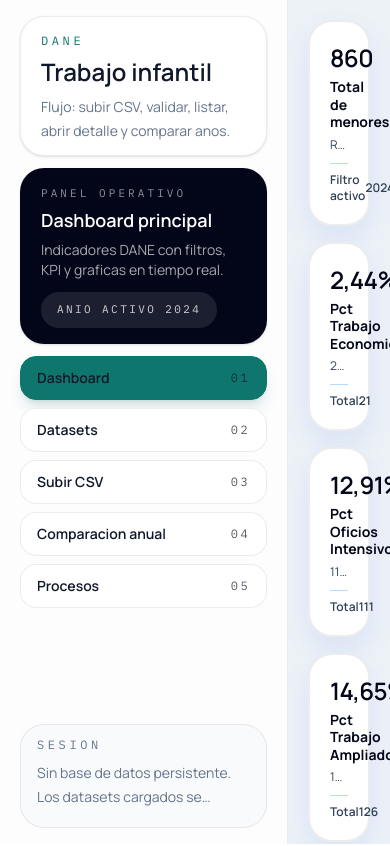
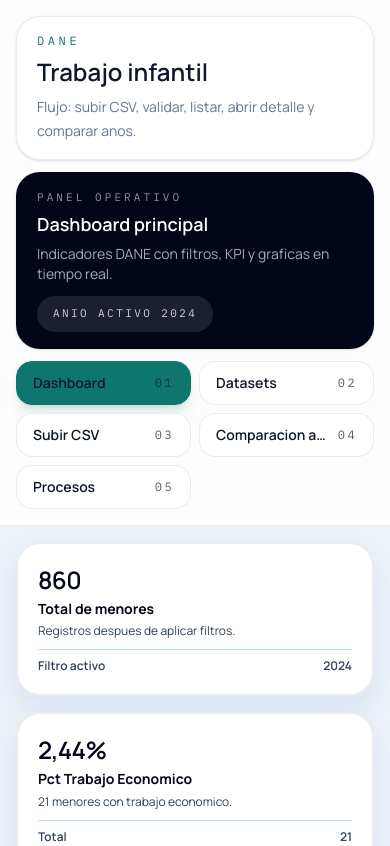
Before and after one commit to AlcaldiaPasto/Dane_Datos_Trabajo_Infantil, a Next.js app in the folder app-trabajo-infantil/: page / in a window 390 px wide. Shown: the top 846 px of the page. Built offline with nearby package versions, Linux system fonts and the light colour scheme.

Commit message:
Adaptar dashboard a pantallas responsivas

```diff
--- a/app-trabajo-infantil/src/components/dashboard/dashboard-client.js
+++ b/app-trabajo-infantil/src/components/dashboard/dashboard-client.js
@@ -15,7 +15,7 @@
 
 function KpiGrid({ kpis }) {
   return (
-    <section className="grid min-w-0 gap-4 md:grid-cols-2 2xl:grid-cols-4">
+    <section className="grid min-w-0 gap-4 sm:grid-cols-2 xl:grid-cols-4">
       {kpis.map((kpi, index) => (
         <KpiCard key={kpi.label} index={index} compact {...kpi} />
       ))}
@@ -34,7 +34,7 @@
   children,
 }) {
   return (
-    <section className="mt-4 grid min-w-0 items-start gap-5 xl:grid-cols-[minmax(340px,0.78fr)_minmax(0,1.22fr)]">
+    <section className="mt-4 grid min-w-0 items-start gap-5 xl:grid-cols-[minmax(320px,0.78fr)_minmax(0,1.22fr)] 2xl:grid-cols-[minmax(360px,0.72fr)_minmax(0,1.28fr)]">
       <FilterPanel
         filters={filters}
         options={filterOptions}
@@ -73,7 +73,7 @@
 function DetailDashboardView({ snapshot }) {
   return (
     <>
-      <div className="grid min-w-0 items-stretch gap-6 2xl:grid-cols-2">
+      <div className="grid min-w-0 items-stretch gap-5 xl:grid-cols-2">
         <LineChart
           title="Distribucion por edad"
           subtitle="Cantidad de menores por edad dentro del filtro activo."
--- a/app-trabajo-infantil/src/components/dashboard/kpi-card.js
+++ b/app-trabajo-infantil/src/components/dashboard/kpi-card.js
@@ -17,7 +17,7 @@
     >
       <div className="flex h-full flex-col justify-between">
         <div>
-          <p className={`${compact ? "text-2xl" : "text-3xl"} font-semibold tracking-tight`}>{value}</p>
+          <p className={`${compact ? "text-2xl xl:text-[1.65rem]" : "text-3xl"} font-semibold tracking-tight`}>{value}</p>
           <h3 className={`${compact ? "mt-1 text-sm" : "mt-2 text-base"} font-bold leading-tight`}>{label}</h3>
           <p className={`${compact ? "mt-1 line-clamp-1" : "mt-2"} text-xs leading-5 text-slate-700`}>{note}</p>
         </div>
--- a/app-trabajo-infantil/src/components/layout/app-shell.js
+++ b/app-trabajo-infantil/src/components/layout/app-shell.js
@@ -13,11 +13,11 @@
     description,
   };
   const shellClass = fixedViewport
-    ? "flex h-dvh overflow-hidden bg-background text-foreground"
-    : "flex min-h-screen overflow-x-hidden bg-background text-foreground";
+    ? "flex min-h-dvh flex-col overflow-x-hidden bg-background text-foreground lg:h-dvh lg:flex-row lg:overflow-hidden"
+    : "flex min-h-dvh flex-col overflow-x-hidden bg-background text-foreground lg:flex-row";
   const contentClass = fixedViewport
-    ? "flex h-dvh min-w-0 flex-1 flex-col overflow-y-auto overflow-x-hidden px-5 py-5 xl:px-6"
-    : "flex min-h-screen min-w-0 flex-1 flex-col px-5 py-5 xl:px-6";
+    ? "flex min-h-0 min-w-0 flex-1 flex-col overflow-x-hidden px-4 py-4 sm:px-5 lg:h-dvh lg:overflow-y-auto xl:px-6"
+    : "flex min-h-0 min-w-0 flex-1 flex-col px-4 py-4 sm:px-5 xl:px-6";
   const mainClass = fixedViewport
     ? "flex min-h-full min-w-0 flex-1"
     : "flex min-w-0 flex-1";
--- a/app-trabajo-infantil/src/components/layout/sidebar.js
+++ b/app-trabajo-infantil/src/components/layout/sidebar.js
@@ -29,7 +29,7 @@
 
 function getItemClass(isActive) {
   return [
-    "group flex h-11 shrink-0 items-center justify-between rounded-2xl border px-4 transition",
+    "group flex h-11 min-w-0 shrink-0 items-center justify-between gap-3 rounded-2xl border px-4 transition",
     isActive
       ? "border-accent bg-accent text-white shadow-lg shadow-teal-900/15"
       : "border-line bg-surface-strong text-foreground hover:border-accent/40 hover:bg-white",
@@ -40,8 +40,8 @@
   const pathname = usePathname();
 
   return (
-    <aside className="sticky top-0 flex h-dvh w-72 shrink-0 flex-col overflow-y-auto overflow-x-hidden border-r border-line bg-[rgba(255,255,255,0.86)] px-5 py-4 backdrop-blur">
-      <div className="mb-3 h-[140px] shrink-0 rounded-3xl border border-line bg-surface-strong px-5 py-4 shadow-sm">
+    <aside className="relative top-auto flex w-full shrink-0 flex-col overflow-visible border-b border-line bg-[rgba(255,255,255,0.86)] px-4 py-4 backdrop-blur lg:sticky lg:top-0 lg:h-dvh lg:w-72 lg:overflow-y-auto lg:overflow-x-hidden lg:border-r lg:border-b-0 lg:px-5">
+      <div className="mb-3 h-auto min-h-[122px] shrink-0 rounded-3xl border border-line bg-surface-strong px-5 py-4 shadow-sm sm:min-h-[116px] lg:h-[140px]">
         <p className="font-mono text-xs uppercase tracking-[0.3em] text-accent">DANE</p>
         <h1 className="mt-2 text-2xl font-semibold leading-tight text-foreground">Trabajo infantil</h1>
         <p className="mt-2 line-clamp-2 text-sm leading-6 text-muted">
@@ -50,7 +50,7 @@
       </div>
 
       {context ? (
-        <div className="mb-3 h-[176px] shrink-0 rounded-3xl border border-line bg-slate-950 px-5 py-4 text-white shadow-sm">
+        <div className="mb-3 h-auto min-h-[156px] shrink-0 rounded-3xl border border-line bg-slate-950 px-5 py-4 text-white shadow-sm sm:min-h-[136px] lg:h-[176px]">
           <p className="h-4 truncate font-mono text-[11px] uppercase tracking-[0.28em] text-white/55">
             {context.eyebrow}
           </p>
@@ -75,13 +75,13 @@
         </div>
       ) : null}
 
-      <nav className="flex shrink-0 flex-col gap-2">
+      <nav className="grid shrink-0 grid-cols-2 gap-2 sm:grid-cols-3 lg:flex lg:flex-col">
         {items.map((item) => {
           const isActive = isItemActive(item, pathname);
 
           return (
             <Link key={item.href} href={item.href} className={getItemClass(isActive)}>
-              <span className="text-sm font-semibold">{item.label}</span>
+              <span className="truncate text-sm font-semibold">{item.label}</span>
               <span className="font-mono text-xs uppercase tracking-[0.2em] opacity-70">
                 {item.shortLabel}
               </span>
@@ -90,7 +90,7 @@
         })}
       </nav>
 
-      <div className="mt-auto h-[104px] shrink-0 rounded-3xl border border-line bg-surface px-4 py-3">
+      <div className="mt-3 hidden h-[104px] shrink-0 rounded-3xl border border-line bg-surface px-4 py-3 lg:mt-auto lg:block">
         <p className="font-mono text-xs uppercase tracking-[0.3em] text-muted">Sesion</p>
         <p className="mt-2 line-clamp-2 text-sm leading-6 text-muted">
           Sin base de datos persistente. Los datasets cargados se guardan temporalmente en la sesion.
```
